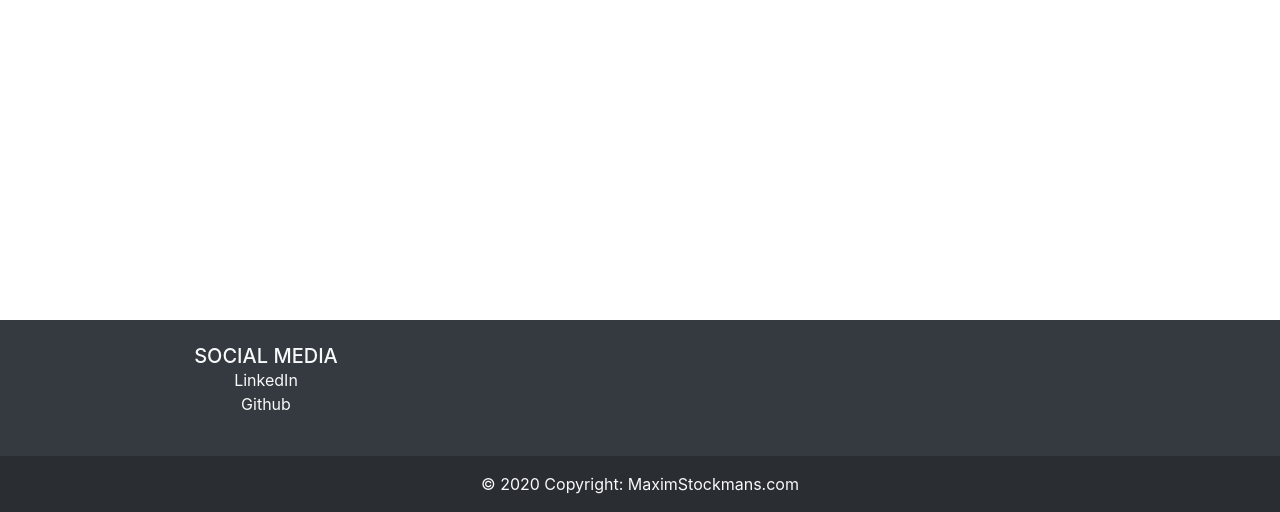
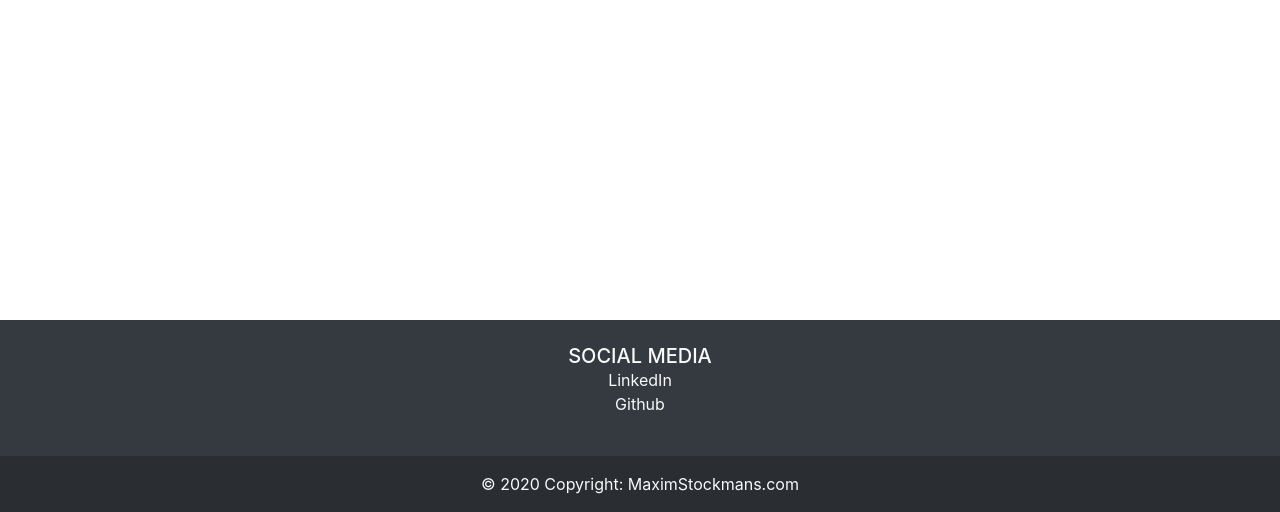
Before and after one commit to MaximStockmans/MaximStockmans.github.io, a website: page index.html in a window 1280 px wide. Shown: the part 288-800 px from the top of the page. Drawn offline with nearby package versions, Linux system fonts and the light colour scheme.

Commit message:
update footer

```diff
--- a/footer.html
+++ b/footer.html
@@ -4,7 +4,7 @@
     <!--Grid row-->
     <div class="row">
       <!--Grid column-->
-      <div class="col-lg-4 col-md-6 mb-4 mb-md-0">
+      <div class="col-lg-12 col-md-6 mb-4 mb-md-0">
         <h5 class="text-uppercase mb-0 centerH">Social Media</h5>
 
         <ul class="list-unstyled">
```
